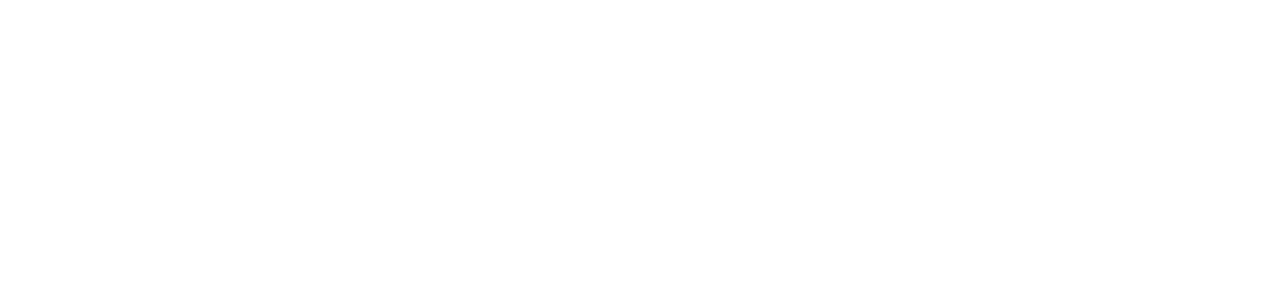
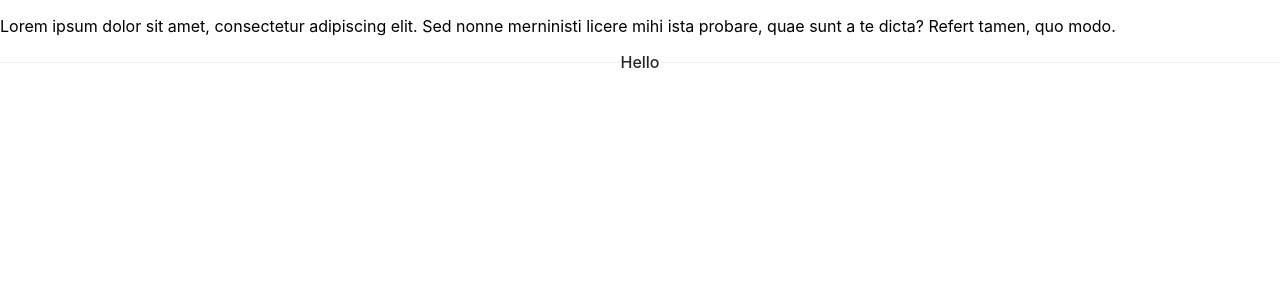
Before and after one commit to VINCENGUYEN-JS/vince-components, a React (Create React App) app: page /divider in a window 1280 px wide. Before the commit this address had no page. Shown: the top 300 px of the page. Built offline with nearby package versions, Linux system fonts and the light colour scheme.

Commit message:
add-divider-component

```diff
--- a/src/App.tsx
+++ b/src/App.tsx
@@ -1,6 +1,7 @@
 import * as React from "react";
 
 import ButtonExample from "./pages/ButtonExample";
+import DividerExample from "./pages/DividerExample";
 import LayoutExample from "./pages/LayoutExample";
 import { Routes, Route, Link } from "react-router-dom";
 
@@ -18,6 +19,7 @@
         }}
       >
         <Link to="/button">Button</Link>
+        <Link to="/divider">Divider</Link>
         <Link to="/layout">Layout</Link>
       </div>
     </div>
@@ -30,6 +32,7 @@
       <Routes>
         <Route path="/" element={<Nav />} />
         <Route path="/button" element={<ButtonExample />} />
+        <Route path="/divider" element={<DividerExample />} />
         <Route path="/layout" element={<LayoutExample />} />
       </Routes>
     </div>
--- /dev/null
+++ b/src/components/Divider/Divider.tsx
@@ -0,0 +1,23 @@
+import * as React from "react";
+import classNames from "classnames";
+
+import "./style/index.scss";
+
+const prefixCls = "divider";
+
+type DividerProps = {
+  children?: React.ReactNode;
+  type?: "horizontal" | "vertical";
+};
+
+const Divider = (props: DividerProps) => {
+  const { children, type = "horizontal" } = props;
+  const hasChildren = !!children;
+  const classes = classNames(prefixCls, {
+    [`${prefixCls}-${type}`]: type,
+    [`${prefixCls}-with-text`]: hasChildren,
+  });
+  return <div className={classes}>{children}</div>;
+};
+
+export default Divider;
--- /dev/null
+++ b/src/components/Divider/style/index.scss
@@ -0,0 +1,35 @@
+@use "../../../style/variable.scss" as *;
+
+$divider-color: rgba(0, 0, 0, 6%);
+
+.divider {
+  border-top: $border-width-base solid $divider-color;
+  &-horizontal {
+    width: 100%;
+    margin: 24px 0;
+  }
+  &-horizontal#{&}-with-text {
+    display: flex;
+    margin: 16px 0;
+    color: $heading-color;
+    font-weight: 500;
+    font-size: $font-size-lg;
+    white-space: nowrap;
+    text-align: center;
+    border-top: 0;
+    border-top-color: $divider-color;
+
+    &::before,
+    &::after {
+      position: relative;
+      top: 50%;
+      width: 50%;
+      border-top: $border-width-base solid transparent;
+      // Chrome not accept `inherit` in `border-top`
+      border-top-color: inherit;
+      border-bottom: 0;
+      transform: translateY(50%);
+      content: "";
+    }
+  }
+}
--- /dev/null
+++ b/src/pages/DividerExample.tsx
@@ -0,0 +1,16 @@
+import * as React from "react";
+
+import Divider from "../components/Divider/Divider";
+
+const DividerExample = () => (
+  <>
+    <p>
+      Lorem ipsum dolor sit amet, consectetur adipiscing elit. Sed nonne
+      merninisti licere mihi ista probare, quae sunt a te dicta? Refert tamen,
+      quo modo.
+    </p>
+    <Divider>Hello </Divider>
+  </>
+);
+
+export default DividerExample;
--- a/src/style/variable.scss
+++ b/src/style/variable.scss
@@ -9,6 +9,9 @@
 // >>>Border Colors
 $border-color-base: #d9d9d9;
 $border-width-base: 1px;
+
+// >>>Background colors
+$heading-color: rgba($black, 85%);
 
 // >>>Height Rules
 $height-base: 32px;
```
